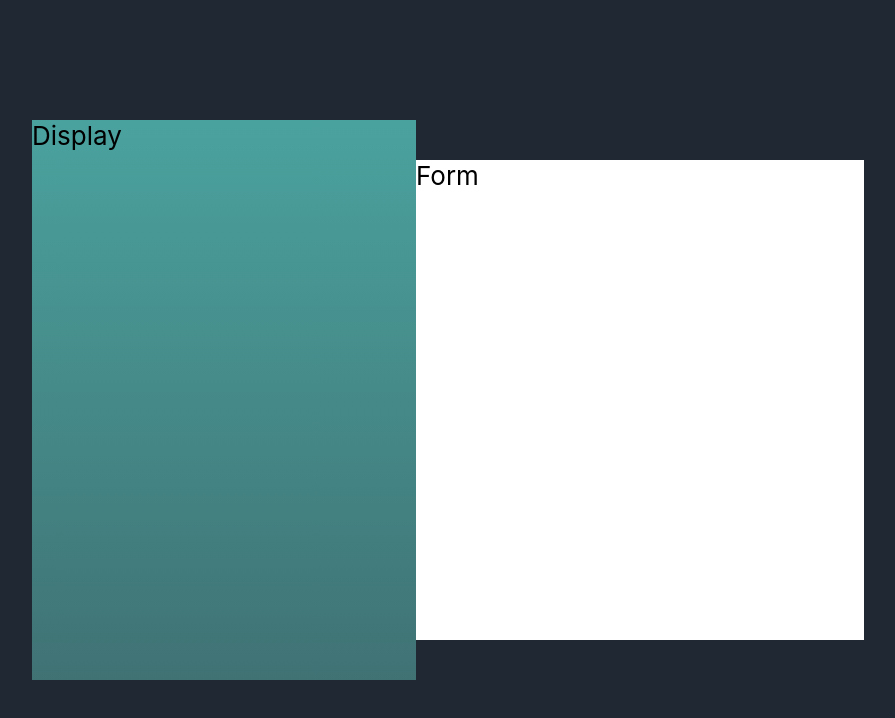
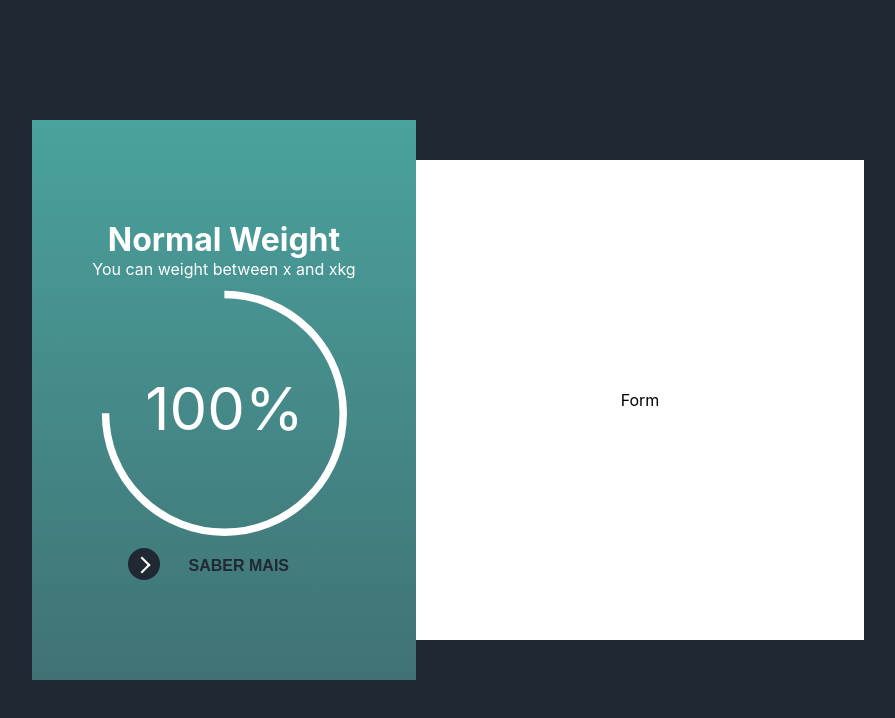
Before and after one commit to ecemyilmaz/IMC, a React (Create React App) app: page / in a window 1280 px wide. Shown: the top 718 px of the page, without its empty margins (192-1087 px from the left). Built offline with nearby package versions, Linux system fonts and the light colour scheme.

Commit message:
Folder Org + Display CSS

```diff
--- a/src/App.scss
+++ b/src/App.scss
@@ -1,24 +1 @@
-@import "./assets/variables.scss";
-
-.content {
-  background: $darkblue;
-  height: 100vh;
-
-  display: flex;
-  align-items: center;
-  justify-content: center;
-
-  font-size: calc(10px + 2vmin);
-}
-
-.Display{
-  height: 70%;
-  width: 30%;
-  background: linear-gradient($cyan, $aqua);
-}
-
-.Form{
-  height: 60%;
-  width: 35%;
-  background:#fff;
-}
+@import "./styles/_all.scss";
--- a/src/assets/variables.scss
+++ /dev/null
@@ -1,7 +0,0 @@
-// COLOR VARS
-$darkblue: #1F2833;
-$cyan: #4AA29E;
-$aqua: #407274;
-
-
-// TYPOGRAPHY
--- /dev/null
+++ b/src/components/Button.js
@@ -0,0 +1,15 @@
+import React, { Component } from 'react';
+
+class Button extends Component {
+  render(){
+    return(
+      <button className="learn-more">
+    <div className="circle">
+      <span className="icon arrow"></span>
+    </div>
+    <p className="button-text">Saber Mais</p>
+  </button>
+    )
+  }
+}
+export default Button;
--- a/src/components/Display.js
+++ b/src/components/Display.js
@@ -1,10 +1,36 @@
 import React, { Component } from 'react';
+import Button from './Button';
+
+class Circumference extends Component{
+  render(){
+
+    return(
+      <svg viewBox="0 0 36 36" className="circumf">
+  <path
+    d="M18 2.0845
+      a 15.9155 15.9155 0 0 1 0 31.831
+      a 15.9155 15.9155 0 0 1 0 -31.831"
+    fill="none"
+    stroke="white"
+    strokeWidth="1"
+    strokeDasharray="75, 100"
+  />
+  <text x="50%" y="50%" dominantBaseline="middle" textAnchor="middle" className="circumf_text">100%</text>
+</svg>
+    )
+  }
+}
 
 class Display extends Component {
   render(){
 
     return(
-      <div className="Display">Display</div>
+      <div className="Display">
+        <h1>Normal Weight</h1>
+        <p>You can weight between x and xkg</p>
+        <Circumference />
+        <Button />
+      </div>
     )
   }
 }
--- /dev/null
+++ b/src/styles/_all.scss
@@ -0,0 +1,6 @@
+//UTILITIES
+@import "./styles/base";
+//COMPONENTS
+@import "./styles/display";
+@import "./styles/form";
+@import "./styles/button";
--- /dev/null
+++ b/src/styles/_base.scss
@@ -0,0 +1,37 @@
+// COLOR VARS
+$darkblue: #1F2833;
+$cyan: #4AA29E;
+$aqua: #407274;
+
+// MIXINS
+@mixin transition($property: all, $duration: 0.45s, $ease: cubic-bezier(0.65,0,.076,1)) {
+  transition: $property $duration $ease;
+}
+
+// BASE
+*,
+*::after,
+*::before {
+  margin: 0;
+  padding: 0;
+  box-sizing: inherit;
+}
+
+.content {
+  background: $darkblue;
+  height: 100vh;
+
+  display: flex;
+  align-items: center;
+  justify-content: center;
+
+  font-size: 16px;
+
+  // Center Display and Form content
+  & > * {
+    display: flex;
+    align-items: center;
+    justify-content: center;
+    flex-direction: column;
+  }
+}
--- /dev/null
+++ b/src/styles/_button.scss
@@ -0,0 +1,84 @@
+button {
+  position: relative;
+  display: inline-block;
+  border: 0;
+  vertical-align: middle;
+  text-decoration: none;
+  background: transparent;
+  font-size: inherit;
+
+  outline: none;
+  cursor: pointer;
+
+  &.learn-more {
+    width: 12rem;
+    height: auto;
+    .circle {
+      @include transition(all, 0.45s, cubic-bezier(0.65,0,.076,1));
+      position: relative;
+      margin: 0;
+      width: 2rem;
+      height: 2rem;
+      background: $darkblue;
+      border-radius: 1.625rem;
+
+      .icon {
+        @include transition(all, 0.45s, cubic-bezier(0.65,0,.076,1));
+        position: absolute;
+        top: 0;
+        bottom: 0;
+        margin: auto;
+        background: white;
+        &.arrow {
+          @include transition(all, 0.45s, cubic-bezier(0.65,0,.076,1));
+          left: 0.2rem;
+          width: 1.125rem;
+          height: 0.125rem;
+          background: none;
+          &::before {
+            position: absolute;
+            content: '';
+            top: -0.25rem;
+            right: 0.0625rem;
+            width: 0.625rem;
+            height: 0.625rem;
+            border-top: 0.125rem solid #fff;
+            border-right: 0.125rem solid #fff;
+            transform: rotate(45deg);
+          }
+        }
+      }
+    }
+
+    .button-text {
+      @include transition(all, 0.45s, cubic-bezier(0.65,0,.076,1));
+      position: absolute;
+      top: 0;
+      left: 0;
+      right: 0;
+      bottom: 0;
+      padding: 0.3rem 0;
+      margin: 0 0 0 1.85rem;
+      color: $darkblue;
+      font-weight: 700;
+      line-height: 1.6;
+      text-align: center;
+      text-transform: uppercase;
+    }
+  }
+  &:hover {
+    .circle {
+      width: 100%;
+      background: $cyan;
+      .icon {
+        &.arrow {
+        background: white;
+        transform: translate(1rem, 0);
+        }
+      }
+    }
+    .button-text {
+      color: white;
+    }
+  }
+}
--- /dev/null
+++ b/src/styles/_display.scss
@@ -0,0 +1,15 @@
+.Display{
+  height: 70%;
+  width: 30%;
+  color: white;
+  background: linear-gradient($cyan, $aqua);
+
+  .circumf{
+    width: 70%;
+
+    &_text{
+      font-size: 0.5rem;
+      fill: white;
+    }
+  }
+}
--- /dev/null
+++ b/src/styles/_form.scss
@@ -0,0 +1,5 @@
+.Form{
+  height: 60%;
+  width: 35%;
+  background:#fff;
+}
```
